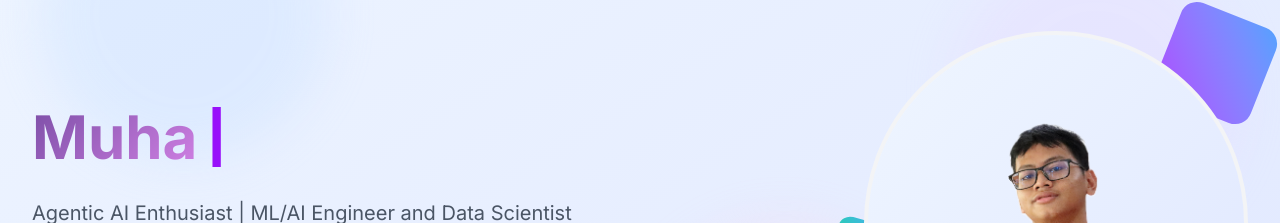
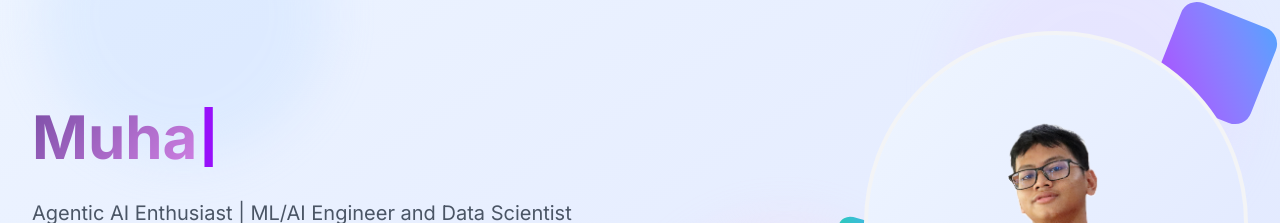
Before and after one commit to BangJhen/React-Tailwind-Portofolio, a React (Vite) app: page / in a window 1280 px wide. Shown: the part 209-432 px from the top of the page. Built offline with nearby package versions, Linux system fonts and the light colour scheme.

Commit message:
Fix H1 Hero Effect

```diff
--- a/src/components/Hero.jsx
+++ b/src/components/Hero.jsx
@@ -64,12 +64,13 @@ const Hero = () => {
               variants={itemVariants}
               className="text-4xl md:text-6xl font-bold text-gray-900 mb-6 relative"
             >
-              <div className="gooey-marquee hero-name">
+              <div className="gooey-marquee hero-name flex items-baseline whitespace-nowrap">
                 <span className="gradient-text">
                   {nameText}
                 </span>
                 <motion.span
-                  className="text-purple-600 text-4xl md:text-6xl font-bold ml-2 blinking-cursor"
+                  className="text-purple-600 text-4xl md:text-6xl font-bold blinking-cursor"
+                  style={{ marginLeft: '0px' }}
                   animate={{
                     opacity: [1, 1, 0, 0]
                   }}
```
